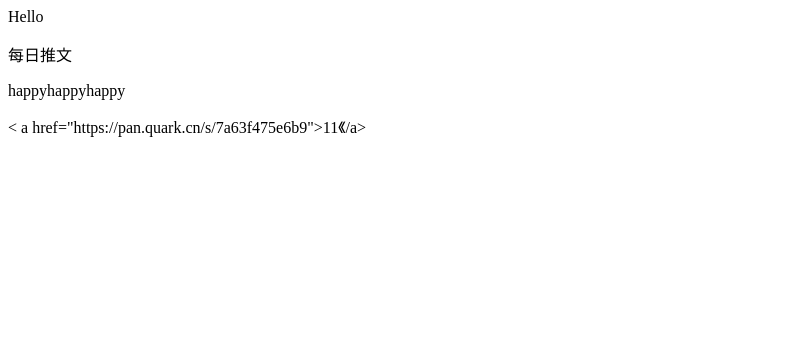
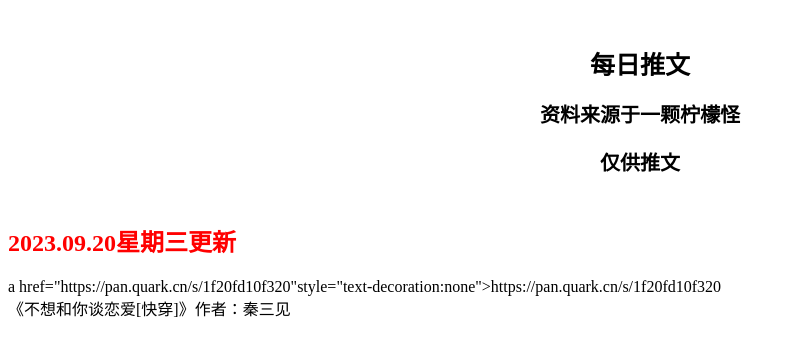
Before and after one commit to hsajdhaj/hsajdhaj.github.io, a plain HTML site: page index.html in a window 1280 px wide. Shown: the whole page, without its empty margins (0-795 px from the left). Drawn offline with Linux system fonts and the light colour scheme.

Commit message:
Update index.html

```diff
--- a/index.html
+++ b/index.html
@@ -1,4 +1,8 @@
-                                                                                                                      <p>Hello</p>
-                                                                                                                     <p>每日推文</p>
-                                                                                                                 <p>happyhappyhappy</p>
-< a href="https://pan.quark.cn/s/7a63f475e6b9">11《/a>
+<br>
+	<div class="text" style=" text-align:center;"><h3><span style="font-size:25px"><b>每日推文</b></span></h3></div>
+    <div class="text" style=" text-align:center;"><h3><span style="font-size:20px">资料来源于一颗柠檬怪</span></h3></div>
+    <div class="text" style=" text-align:center;"><h3><span style="font-size:20px">仅供推文</span></h3></div>
+    <h2><b><br><font color="#FF0000">2023.09.20星期三更新</font></b></h2>
+
+    a href="https://pan.quark.cn/s/1f20fd10f320"style="text-decoration:none">https://pan.quark.cn/s/1f20fd10f320</a><br>
+<div>《不想和你谈恋爱[快穿]》作者：秦三见
```
